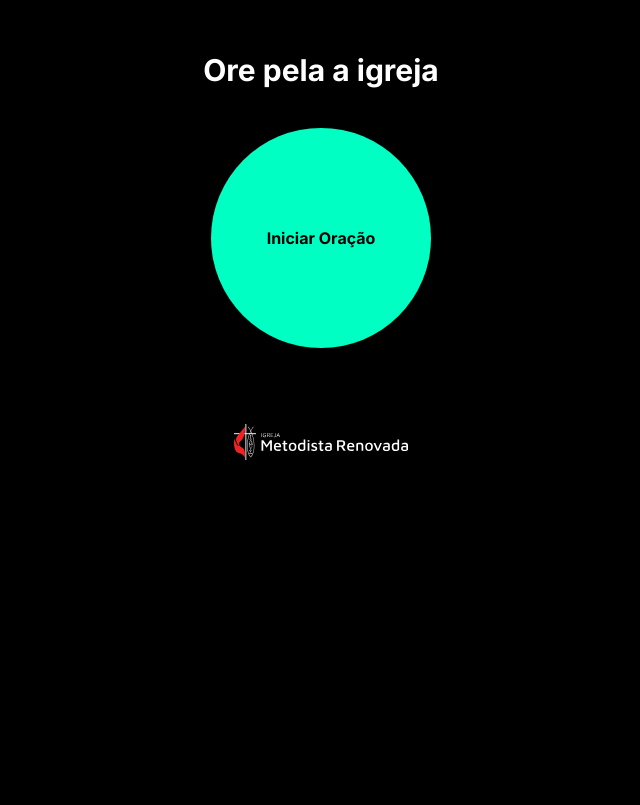
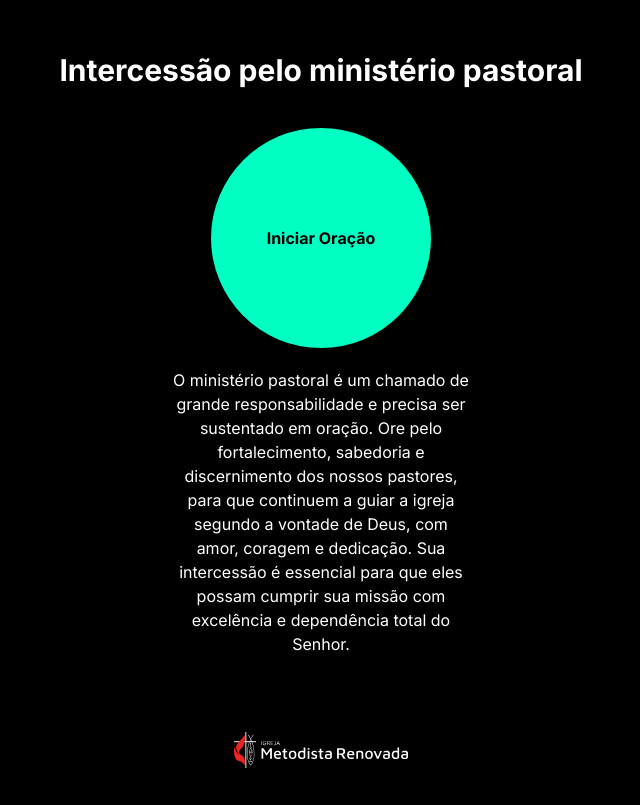
Before and after one commit to luizventurote/metodista-renovada, a website: page orar.html in a window 1280 px wide. Shown: the whole page, without its empty margins (319-959 px from the left). Drawn offline with Linux system fonts and the light colour scheme.

Commit message:
Update preyer timer

```diff
--- a/orar.html
+++ b/orar.html
@@ -21,15 +21,15 @@
 
     <link href="/assets/styles-output.css" rel="stylesheet">
 
-    <title>Ore pela Igreja Metodista Renovada</title>
+    <title>Intercessão pelo ministério pastoral - Igreja Metodista Renovada</title>
 
     <script src="https://cdnjs.cloudflare.com/ajax/libs/background-timer/1.0.0/background-timer.min.js"></script>
 
     <!-- Facebook Meta Tags -->
     <meta property="og:url" content="https://metodista.org/orar">
     <meta property="og:type" content="website">
-    <meta property="og:title" content="Ore pela Igreja Metodista Renovada">
-    <meta property="og:description" content="Convidamos você a dedicar um momento do seu dia para orar pelas demandas da nossa igreja. Participe conosco desse movimento de oração!">
+    <meta property="og:title" content="Intercessão pelo ministério pastoral - Igreja Metodista Renovada">
+    <meta property="og:description" content="Convidamos você a dedicar um momento do seu dia para interceder pelo ministério pastoral da nossa igreja. Ore pelo fortalecimento, sabedoria e discernimento dos nossos pastores, para que continuem a guiar a igreja segundo a vontade de Deus, com amor, coragem e dedicação. Sua intercessão é essencial para que eles possam cumprir sua missão com excelência e dependência total do Senhor.">
     <meta property="og:image" content="https://metodista.org/assets/igreja-oracao.jpg">
     <meta property="og:locale" content="pt_BR"/>
 
@@ -37,8 +37,8 @@
     <meta name="twitter:card" content="summary_large_image">
     <meta property="twitter:domain" content="metodista.org">
     <meta property="twitter:url" content="https://metodista.org/orar">
-    <meta name="twitter:title" content="Ore pela Igreja Metodista Renovada">
-    <meta name="twitter:description" content="Convidamos você a dedicar um momento do seu dia para orar pelas demandas da nossa igreja. Participe conosco desse movimento de oração!">
+    <meta name="twitter:title" content="Intercessão pelo ministério pastoral - Igreja Metodista Renovada">
+    <meta name="twitter:description" content="Convidamos você a dedicar um momento do seu dia para interceder pelo ministério pastoral da nossa igreja. Ore pelo fortalecimento, sabedoria e discernimento dos nossos pastores, para que continuem a guiar a igreja segundo a vontade de Deus, com amor, coragem e dedicação. Sua intercessão é essencial para que eles possam cumprir sua missão com excelência e dependência total do Senhor.">
     <meta name="twitter:image" content="https://metodista.org/assets/igreja-oracao.jpg">
 
     <style>
@@ -51,13 +51,15 @@
 
     <div class="max-w-[700px] m-auto pt-3 text-white text-center">
 
-        <h1 class="text-3xl mt-10 mb-7 font-bold">Ore pela a igreja</h1>
+        <h1 class="text-3xl mt-10 mb-7 font-bold">Intercessão pelo ministério pastoral</h1>
 
         <div data-timer-screen class="flex flex-col my-10 gap-5 justify-center max-w-[300px] m-auto">
 
             <button data-timer-init
                 class="bg-[#00ffc2] m-auto text-black font-bold w-[220px] h-[220px] p-10 rounded-full">Iniciar
                 Oração</button>
+
+            <p data-welcome-message>O ministério pastoral é um chamado de grande responsabilidade e precisa ser sustentado em oração. Ore pelo fortalecimento, sabedoria e discernimento dos nossos pastores, para que continuem a guiar a igreja segundo a vontade de Deus, com amor, coragem e dedicação. Sua intercessão é essencial para que eles possam cumprir sua missão com excelência e dependência total do Senhor.</p>
 
             <div data-timer class="hidden py-10 text-5xl">00:00:00</div>
 
@@ -139,6 +141,9 @@
 
         function hideStartButton() {
             timerInit.classList.add('hidden');
+
+            // Hide the welcome message
+            document.querySelector('[data-welcome-message]').classList.add('hidden');
         }
 
         function showStartButton() {
```
Also changed, not shown: index.html (+1 -1 lines), assets/igreja-oracao.jpg.
